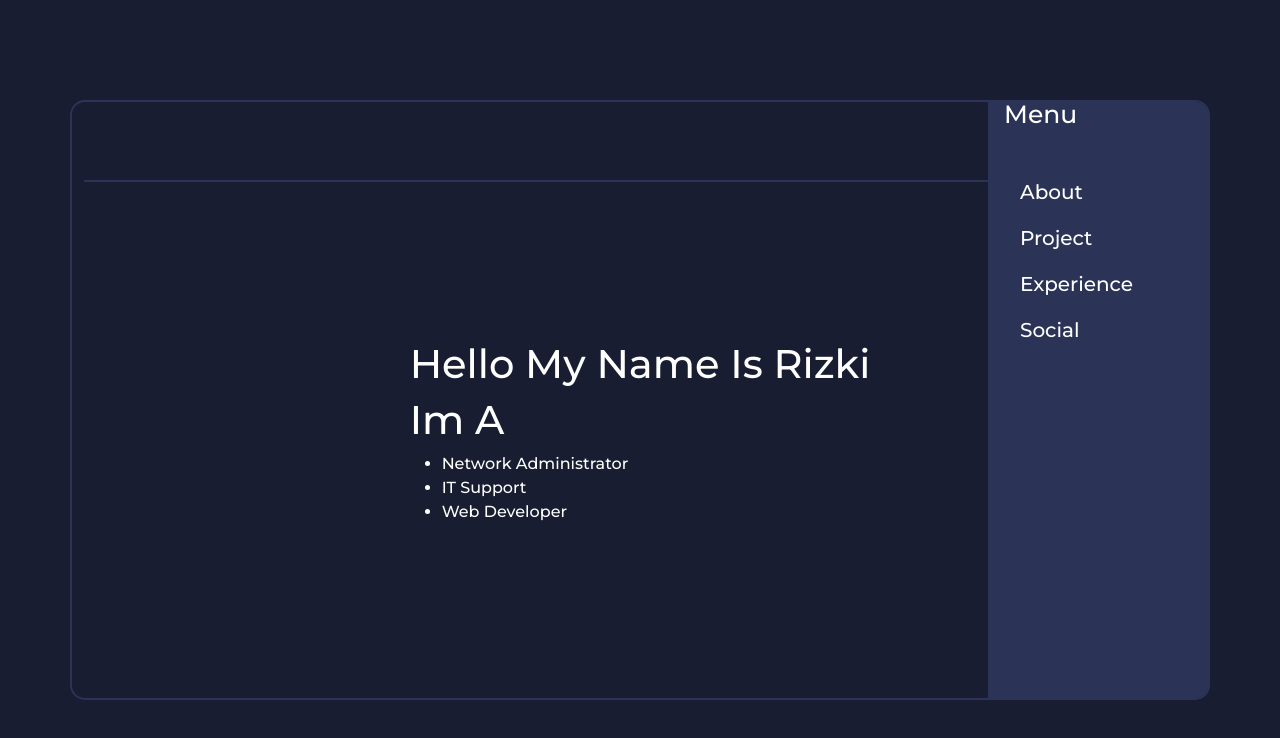
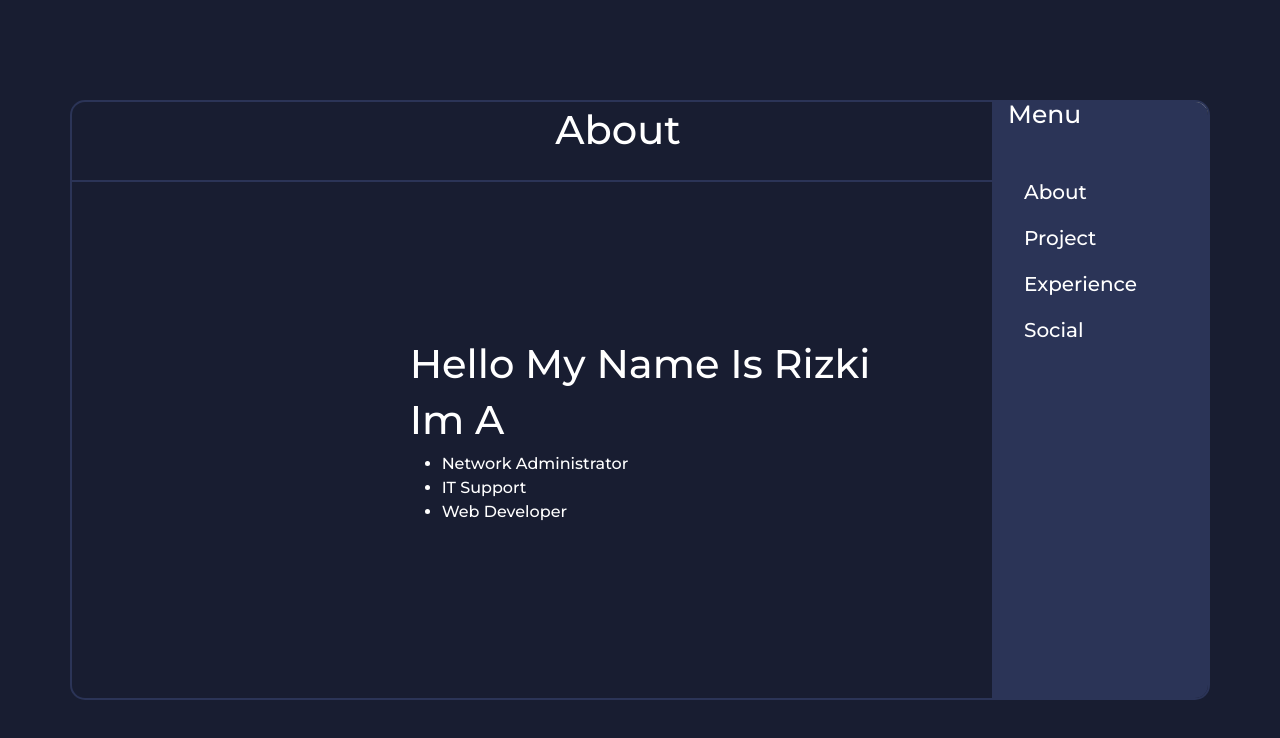
Before and after one commit to rizrmdhn/Portfolio-Webpage-v2, a React (Vite) app: page / in a window 1280 px wide. Both pictures are taken after a click on the button 1173 px from the left and 134 px from the top of the page. Shown: the top 738 px of the page. Built offline with nearby package versions, Linux system fonts and the light colour scheme; no server answers.

Commit message:
fix search and page location

```diff
--- a/src/App.jsx
+++ b/src/App.jsx
@@ -18,6 +18,7 @@ class App extends Component {
       unFilteredProjectList: [],
     };
 
+    this.onSearchHandler = this.onSearchHandler.bind(this);
     this.onSearchTypeHandler = this.onSearchTypeHandler.bind(this);
   }
 
@@ -35,16 +36,35 @@ class App extends Component {
     }, 2000);
   }
 
-  onSearchTypeHandler(search) {
-    const defaultValue = (this.state.projectList = this.state.unFilteredProjectList);
-    if (search.length !== 0 && search.trim() !== "") {
+  onSearchHandler(search) {
+    if (search.length !== 0 && search.trim() !== '') {
       this.setState({
-        projectList: this.state.projectList.filter((lists) =>
+        projectList: this.state.unFilteredProjectList.filter((lists) =>
           lists.name.toLowerCase().includes(search.toLowerCase())
         ),
       });
+    } else {
+      this.setState({
+        projectList: this.state.projectList,
+      });
+    }
+  }
+
+  onSearchTypeHandler(option) {
+    const defaultValue = (this.state.projectList =
+      this.state.unFilteredProjectList);
+    if (option !== "None") {
+      this.setState({
+        projectList: this.state.unFilteredProjectList.filter((lists) =>
+          lists.language?.toLowerCase().includes(option.toLowerCase())
+        ),
+      });
       return defaultValue;
-    };
+    } else {
+      this.setState({
+        projectList: this.state.projectList,
+      });
+    }
   }
 
   render() {
@@ -64,7 +84,8 @@ class App extends Component {
                       isLoading={this.state.isLoading}
                       lists={this.state.projectList}
                       cards={this.state.projectList.length}
-                      onSearch={this.onSearchTypeHandler}
+                      onSearch={this.onSearchHandler}
+                      onSearchType={this.onSearchTypeHandler}
                     />
                   }
                 />
--- a/src/components/Header/HeaderPage.jsx
+++ b/src/components/Header/HeaderPage.jsx
@@ -1,27 +1,35 @@
 import React from "react";
-import { Link } from "react-router-dom";
+import { Link, useLocation } from "react-router-dom";
+import Location from "./Location";
 import "./styles/styles.css";
 
 export default function HeaderPage() {
+  const location = useLocation();
   return (
-    <div className="Header text-end">
-      <button
-        className="menu hamburger bi bi-list"
-        type="button"
-        data-bs-toggle="offcanvas"
-        data-bs-target="#offcanvasRight"
-        aria-controls="offcanvasRight"
-      ></button>
-
+    <div className="Header">
+      <div className="header-item">
+        <div className="location">
+          <Location location={location.pathname} />
+        </div>
+        <div className="menu-button">
+          <button
+            className="menu hamburger bi bi-list text-end"
+            type="button"
+            data-bs-toggle="offcanvas"
+            data-bs-target="#offcanvasMenu"
+            aria-controls="offcanvasMenu"
+          ></button>
+        </div>
+      </div>
       <div
         className="offcanvas offcanvas-end"
         tabIndex="-1"
-        id="offcanvasRight"
-        aria-labelledby="offcanvasRightLabel"
+        id="offcanvasMenu"
+        aria-labelledby="offcanvasMenu"
         data-bs-backdrop="false"
       >
         <div className="offcanvas-header">
-          <h5 className="offcanvas-title" id="offcanvasRightLabel">
+          <h5 className="offcanvas-title" id="offcanvasMenu">
             Menu
           </h5>
           <button
--- /dev/null
+++ b/src/components/Header/Location.jsx
@@ -0,0 +1,12 @@
+import React from "react";
+
+export default function Location({ location }) {
+  return (
+    <>
+      {location === "/" && <h1>About</h1>}
+      {location === "/Project" && <h1>Project</h1>}
+      {location === "/Experience" && <h1>Experience</h1>}
+      {location === "/Social" && <h1>Social</h1>}
+    </>
+  );
+}
--- a/src/components/Header/styles/styles.css
+++ b/src/components/Header/styles/styles.css
@@ -1,5 +1,27 @@
 .Header {
   border-bottom: 2px #2b3457 solid;
+}
+.header-item {
+  display: flex;
+  flex-direction: row;
+  flex-wrap: wrap;
+  justify-content: center;
+  align-content: stretch;
+  align-items: center;
+}
+.location:nth-child(1) {
+  order: 0;
+  flex: 1 1 auto;
+  align-self: auto;
+}
+.location {
+  color: white;
+  text-align: center;
+}
+.menu-button:nth-child(2) {
+  order: 0;
+  flex: 0 1 auto;
+  align-self: center;
 }
 .offcanvas.offcanvas-end {
   top: -90px !important;
@@ -10,7 +32,7 @@
 }
 .offcanvas {
   position: relative !important;
-  left: 904px;
+  left: 920px;
   bottom: 0px;
   z-index: var(--bs-offcanvas-zindex);
   display: flex;
--- a/src/components/Project/LoadProjectItem.jsx
+++ b/src/components/Project/LoadProjectItem.jsx
@@ -7,6 +7,7 @@ export default function LoadProjectItem({
   lists,
   cards,
   onSearch,
+  onSearchType,
   isLoading,
 }) {
   return (
@@ -14,7 +15,7 @@ export default function LoadProjectItem({
       {isLoading === true ? (
         <LoadingCard cards={cards} />
       ) : (
-        <ProjectContainer lists={lists} onSearch={onSearch} />
+        <ProjectContainer lists={lists} onSearch={onSearch} onSearchType={onSearchType} />
       )}
     </>
   );
--- a/src/components/Project/Main/Accordion/Accordion.jsx
+++ b/src/components/Project/Main/Accordion/Accordion.jsx
@@ -25,13 +25,14 @@ export default function Accordion({ onSearchType }) {
           aria-labelledby="flush-headingOne"
           data-bs-parent="#accordionFlushExample"
         >
-          <div className="accordion-body" onChange={onSearchType}>
+          <div className="accordion-body" onChange={onSearchTypeProject}>
             <div className="form-check">
               <input
                 className="form-check-input"
                 type="radio"
-                name="DefaultOption"
+                name="option"
                 id="DefaultOption"
+                value="None"
                 defaultChecked
               />
               <label className="form-check-label" htmlFor="DefaultOption">
@@ -42,22 +43,24 @@ export default function Accordion({ onSearchType }) {
               <input
                 className="form-check-input"
                 type="radio"
-                name="Option1"
+                name="option"
                 id="Option1"
+                value="JavaScript"
               />
               <label className="form-check-label" htmlFor="Option1">
-                Option 1
+              JavaScript
               </label>
             </div>
             <div className="form-check">
               <input
                 className="form-check-input"
                 type="radio"
-                name="Option2"
+                name="option"
                 id="Option2"
+                value="Vue"
               />
               <label className="form-check-label" htmlFor="Option2">
-                Option 2
+                Vue
               </label>
             </div>
           </div>
--- a/src/components/Project/Main/ProjectContainer.jsx
+++ b/src/components/Project/Main/ProjectContainer.jsx
@@ -2,7 +2,7 @@ import React from "react";
 import Accordion from "./Accordion/Accordion";
 import ProjectCard from "./ProjectCard";
 
-export default function ProjectContainer({ lists, onSearch }) {
+export default function ProjectContainer({ lists, onSearch, onSearchType }) {
   const onSearchProject = (event) => {
     onSearch(event.target.value);
   };
@@ -19,7 +19,7 @@ export default function ProjectContainer({ lists, onSearch }) {
           />
           <label htmlFor="search">Search</label>
         </div>
-        <Accordion />
+        <Accordion onSearchType={onSearchType} />
       </div>
       <ProjectCard lists={lists} />
     </div>
--- a/src/components/Project/Main/styles/styles.css
+++ b/src/components/Project/Main/styles/styles.css
@@ -1,6 +1,6 @@
 .project-conatiner {
   width: 1200px;
-  height: 550px;
+  height: 655px;
   margin: auto;
   display: flex;
   flex-direction: row;
@@ -19,18 +19,32 @@
   align-self: stretch;
 }
 .project-menu {
-  margin: 10px;
+  border-right: 1px solid #242c49;
+  margin: 0px auto;
+}
+.accordion {
+  margin-right: 25px;
+}
+.form-floating {
+  margin-top: 25px;
+  margin-right: 25px;
 }
 .project-card-container {
-  height: inherit;
+  margin: 25px auto;
+  margin-left: 10px;
+  height: 620px;
   overflow-y: scroll;
   display: grid;
   grid-template-columns: repeat(2, 1fr);
+  grid-template-rows: repeat(5, 1fr);
+  grid-column-gap: 0px;
+  grid-row-gap: 10px;
 }
 .project-card {
   width: 425px;
   height: 206px !important;
   margin: 10px;
+  margin-top: 0px;
 }
 .card-icon-container {
   margin: auto !important;
--- a/src/styles/index.css
+++ b/src/styles/index.css
@@ -21,6 +21,7 @@ body {
 .container {
   width: 1000px;
   min-height: 75vh;
+  padding: 0 !important;
   display: flex;
   flex-direction: column;
   flex-wrap: wrap;
@@ -44,6 +45,7 @@ body {
   margin: auto;
 }
 .body-container {
+  width: inherit;
   display: flex;
   justify-content: center;
   align-items: center;
```
